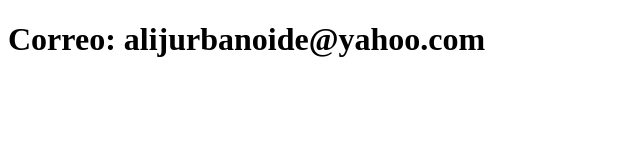
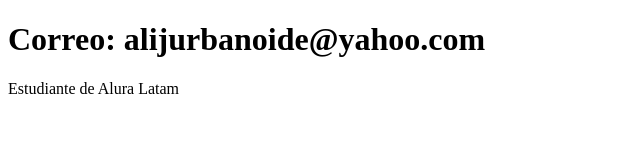
Before and after one commit to Jurbano81/Sistema-de-registro, a plain HTML site: page contacto.html in a window 1280 px wide. Shown: the whole page, without its empty margins (0-640 px from the left). Drawn offline with Linux system fonts and the light colour scheme.

Commit message:
Actualización del contacto.html

```diff
--- a/contacto.html
+++ b/contacto.html
@@ -8,5 +8,6 @@
 </head>
 <body>
     <h1>Correo: alijurbanoide@yahoo.com</h1>
+    <p>Estudiante de Alura Latam</p>
 </body>
 </html>
```
